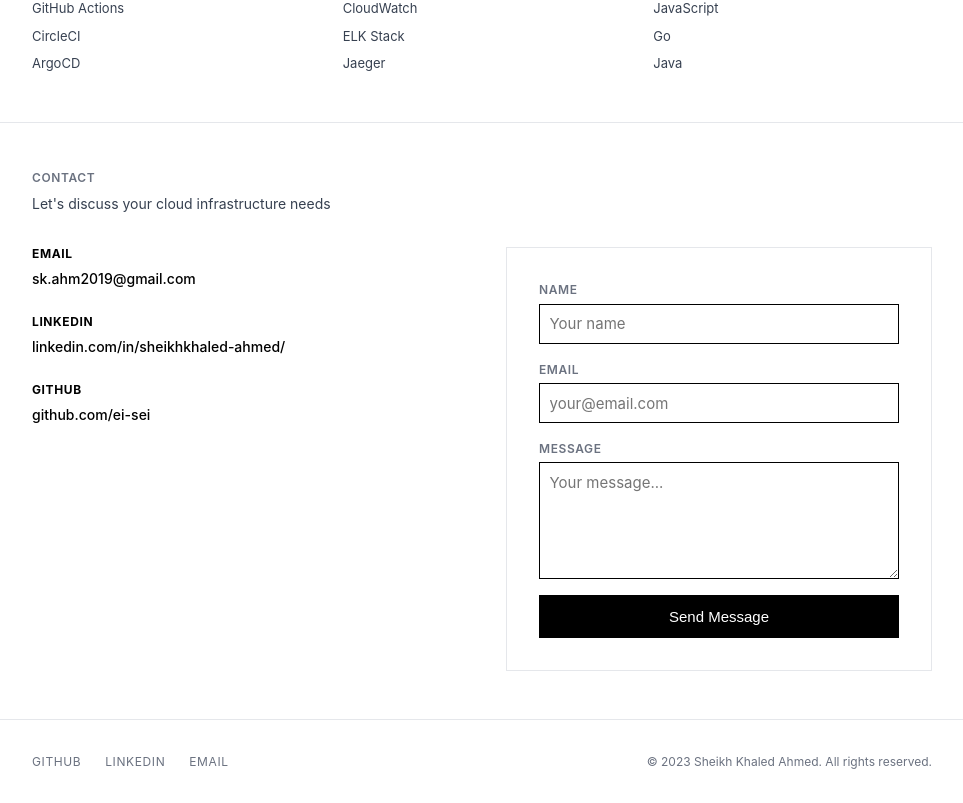
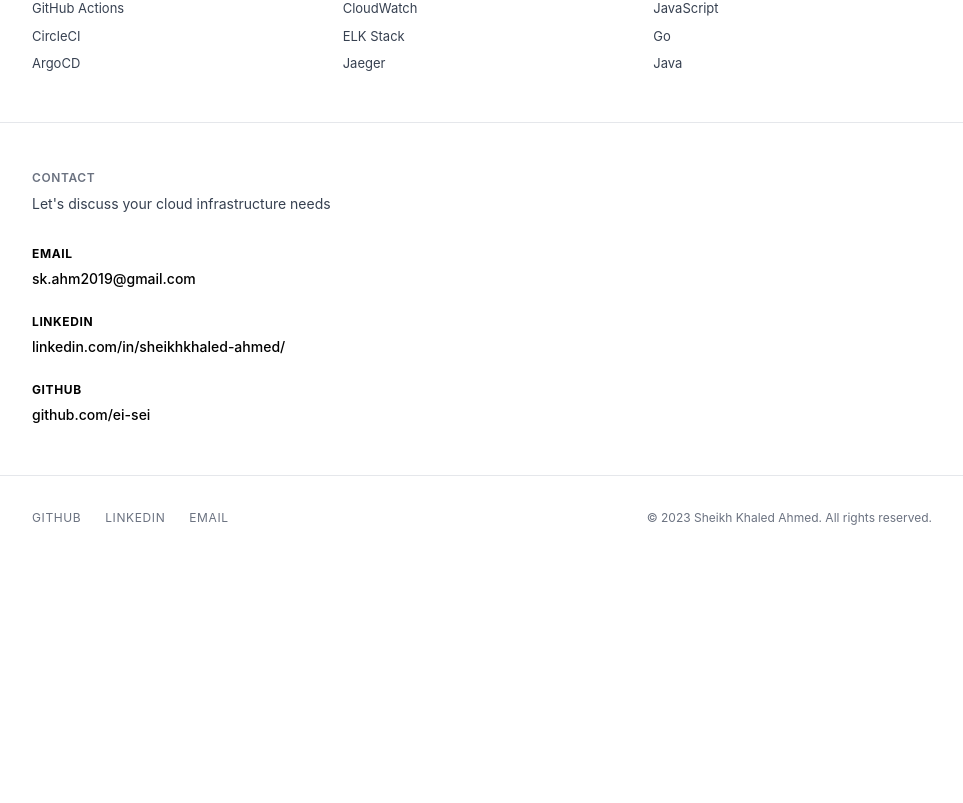
Before and after one commit to ei-sei/ei-sei.github.io, a React (Vite) app: page / in a window 1280 px wide. Shown: the part 2705-3508 px from the top of the page, without its empty margins (158-1121 px from the left). After the commit the page ends 3265 px from the top, so only its background shows below. Built offline with nearby package versions, Linux system fonts and the light colour scheme.

Commit message:
chore: remove contact box

```diff
--- a/src/views/components/Contact.jsx
+++ b/src/views/components/Contact.jsx
@@ -1,36 +1,7 @@
 // © Sheikh Khaled Ahmed (ei-sei)
-import { useState, useEffect, useCallback } from "react";
 import styles from "./Contact.module.css";
 
-const SUBMISSION_TIMEOUT = 5000;
-const INITIAL_FORM_STATE = { name: "", email: "", message: "" };
-
 export default function Contact() {
-  const [formData, setFormData] = useState(INITIAL_FORM_STATE);
-  const [submitted, setSubmitted] = useState(false);
-
-  useEffect(() => {
-    if (submitted) {
-      const timer = setTimeout(() => setSubmitted(false), SUBMISSION_TIMEOUT);
-      return () => clearTimeout(timer);
-    }
-  }, [submitted]);
-
-  const handleChange = useCallback((e) => {
-    const { name, value } = e.target;
-    setFormData((prev) => ({
-      ...prev,
-      [name]: value,
-    }));
-  }, []);
-
-  const handleSubmit = useCallback((e) => {
-    e.preventDefault();
-    console.log("Form submitted:", formData);
-    setSubmitted(true);
-    setFormData(INITIAL_FORM_STATE);
-  }, [formData]);
-
   return (
     <section id="contact" className={styles.contact}>
       <div className={styles.container}>
@@ -39,7 +10,6 @@
           <p>Let's discuss your cloud infrastructure needs</p>
         </div>
 
-        <div className={styles.content}>
         <div className={styles.info}>
           <div className={styles.infoItem}>
             <div>
@@ -66,58 +36,6 @@
             </div>
           </div>
         </div>
-
-          <form className={styles.form} onSubmit={handleSubmit}>
-            <div className={styles.formGroup}>
-              <label htmlFor="name">Name</label>
-              <input
-                type="text"
-                id="name"
-                name="name"
-                value={formData.name}
-                onChange={handleChange}
-                required
-                placeholder="Your name"
-              />
-            </div>
-
-            <div className={styles.formGroup}>
-              <label htmlFor="email">Email</label>
-              <input
-                type="email"
-                id="email"
-                name="email"
-                value={formData.email}
-                onChange={handleChange}
-                required
-                placeholder="your@email.com"
-              />
-            </div>
-
-            <div className={styles.formGroup}>
-              <label htmlFor="message">Message</label>
-              <textarea
-                id="message"
-                name="message"
-                value={formData.message}
-                onChange={handleChange}
-                required
-                placeholder="Your message..."
-                rows="5"
-              ></textarea>
-            </div>
-
-            <button type="submit" className={styles.submitBtn}>
-              Send Message
-            </button>
-
-            {submitted && (
-              <div className={styles.successMessage}>
-                Message sent successfully. I'll get back to you soon.
-              </div>
-            )}
-          </form>
-        </div>
       </div>
     </section>
   );
```
Lines whose indentation alone changed are shown as unchanged.
